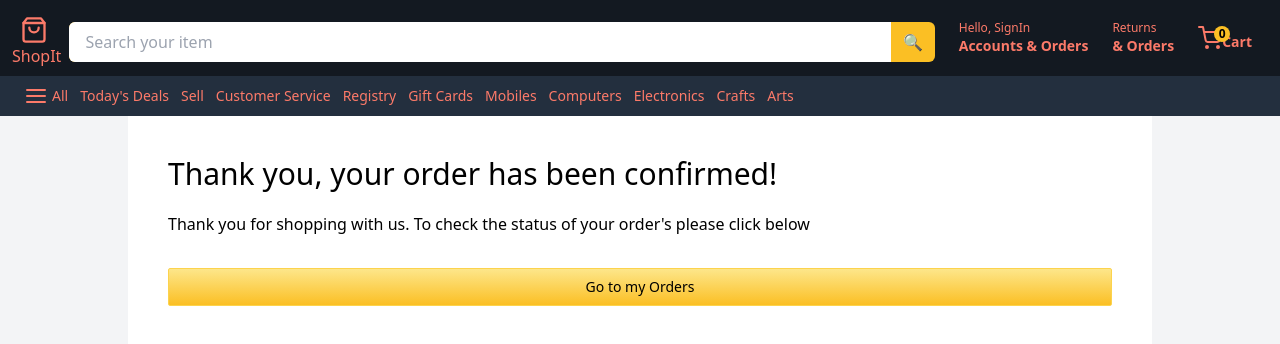
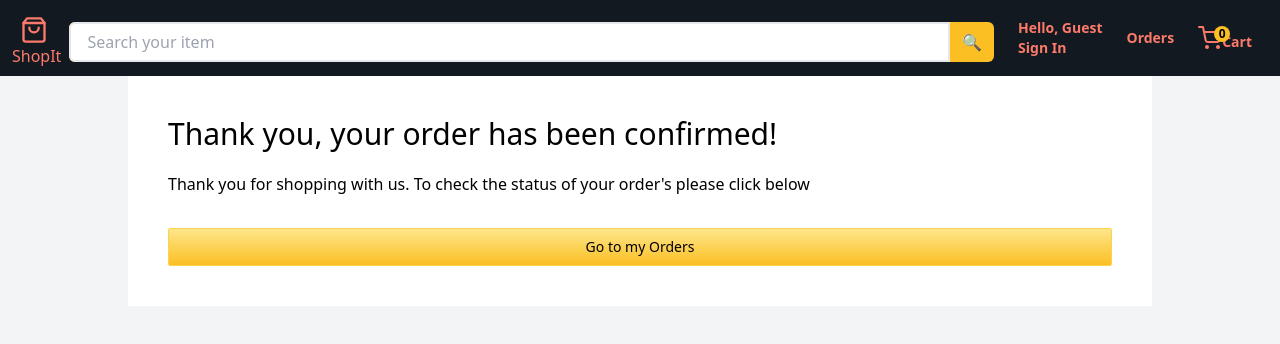
Before and after one commit to devTejas/Ecommerce-Clone, a Next.js app: page /success in a window 1280 px wide. Shown: the top 344 px of the page. Built offline with nearby package versions, Linux system fonts and the light colour scheme; no server answers.

Commit message:
Dark Mode changes to Navbar

```diff
--- a/src/components/header.js
+++ b/src/components/header.js
@@ -2,18 +2,14 @@ import { signIn, signOut, useSession } from "next-auth/client";
 import { useRouter } from "next/router";
 import React, { useEffect } from "react";
 import { useDispatch, useSelector } from "react-redux";
-import {
-  addToBasket,
-  selectItems,
-  selectNumberOfItems,
-} from "../slices/basketSlice";
+import { selectItems, selectNumberOfItems } from "../slices/basketSlice";
 
 const Header = () => {
   const [session] = useSession();
   const router = useRouter();
 
   const numberOfItems = useSelector(selectNumberOfItems);
-  console.log(numberOfItems, useSelector(selectItems));
+  // console.log(numberOfItems, useSelector(selectItems));
 
   const items = useSelector(selectItems);
 
@@ -31,7 +27,7 @@ const Header = () => {
   }, [items]);
 
   return (
-    <header className="text-shopit_orange sticky top-0 z-50">
+    <header className="text-shopit_orange sticky top-0 z-50 dark:border-b-2 dark:border-shopit_orange">
       <div className=" flex items-center bg-shopit_blue p-1 py-2 flex-grow">
         <div className="mt-2 flex items-center sm::flex-grow-0 flex-grow">
           <div
@@ -48,7 +44,7 @@ const Header = () => {
           <div className="hidden sm:flex items-center h-10 rounded-md flex-grow cursor-pointer bg-yellow-400 hover:bg-yellow-500">
             <input
               type="search"
-              className="p-2 h-full w-6 flex-grow flex-shrink rounded-l-md focus:outline-none px-4"
+              className="p-2 h-full w-6 flex-grow flex-shrink rounded-l-md focus:outline-none px-4 border-2 dark:border-white dark:bg-black"
               name="search"
               placeholder="Search your item"
             />
@@ -57,12 +53,15 @@ const Header = () => {
         </div>
         <div className="flex items-center justify-evenly text-xs space-x-6 mx-6 whitespace-nowrap">
           <div className="link" onClick={session?.user ? signOut : signIn}>
-            <p>{`Hello, ${session?.user ? session.user?.name : "SignIn"}`}</p>
-            <p className="font-extrabold md:text-sm">{`Accounts & Orders`}</p>
+            <p className="font-extrabold md:text-sm">{`Hello, ${
+              session?.user ? session.user?.name : "Guest"
+            }`}</p>
+            <p className="font-extrabold md:text-sm">{`Sign ${
+              session?.user ? "Out" : "In"
+            }`}</p>
           </div>
           <div className="link" onClick={() => router.push("/orders")}>
-            <p>Returns</p>
-            <p className="font-extrabold md:text-sm">{`& Orders`}</p>
+            <p className="font-extrabold md:text-sm">Orders</p>
           </div>
           <div
             className="link flex items-center"
@@ -84,7 +83,7 @@ const Header = () => {
           </div>
         </div>
       </div>
-      <div className="flex items-center space-x-3 p-2 pl-6 bg-shopit_blue-light text-sm">
+      {/* <div className="flex items-center space-x-3 p-2 pl-6 bg-shopit_blue-light text-sm">
         <p className="link flex items-center">
           <img className="mr-1" src="/assets/menu.svg" alt="Menu" />
           All
@@ -99,7 +98,7 @@ const Header = () => {
         <p className="hidden link lg:inline-flex">Electronics</p>
         <p className="hidden link lg:inline-flex">Crafts</p>
         <p className="hidden link lg:inline-flex">Arts</p>
-      </div>
+      </div> */}
     </header>
   );
 };
```
